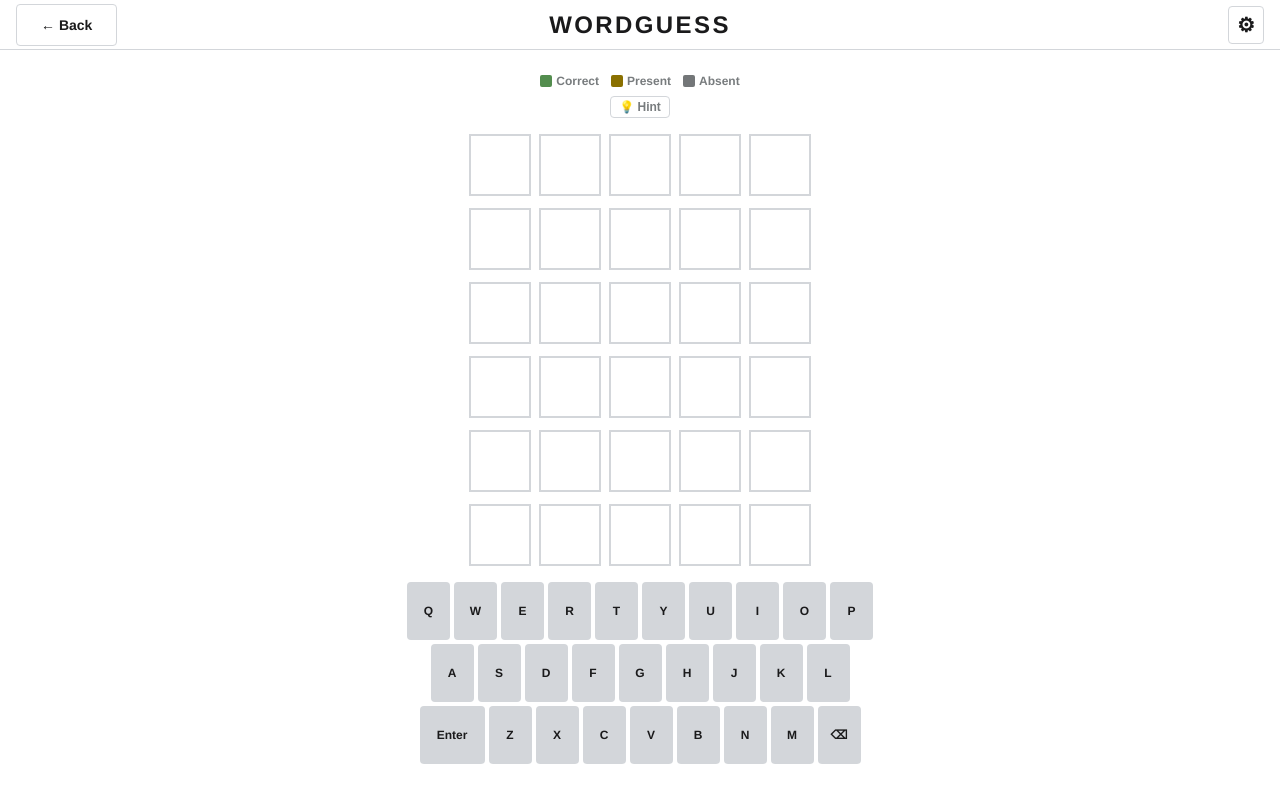
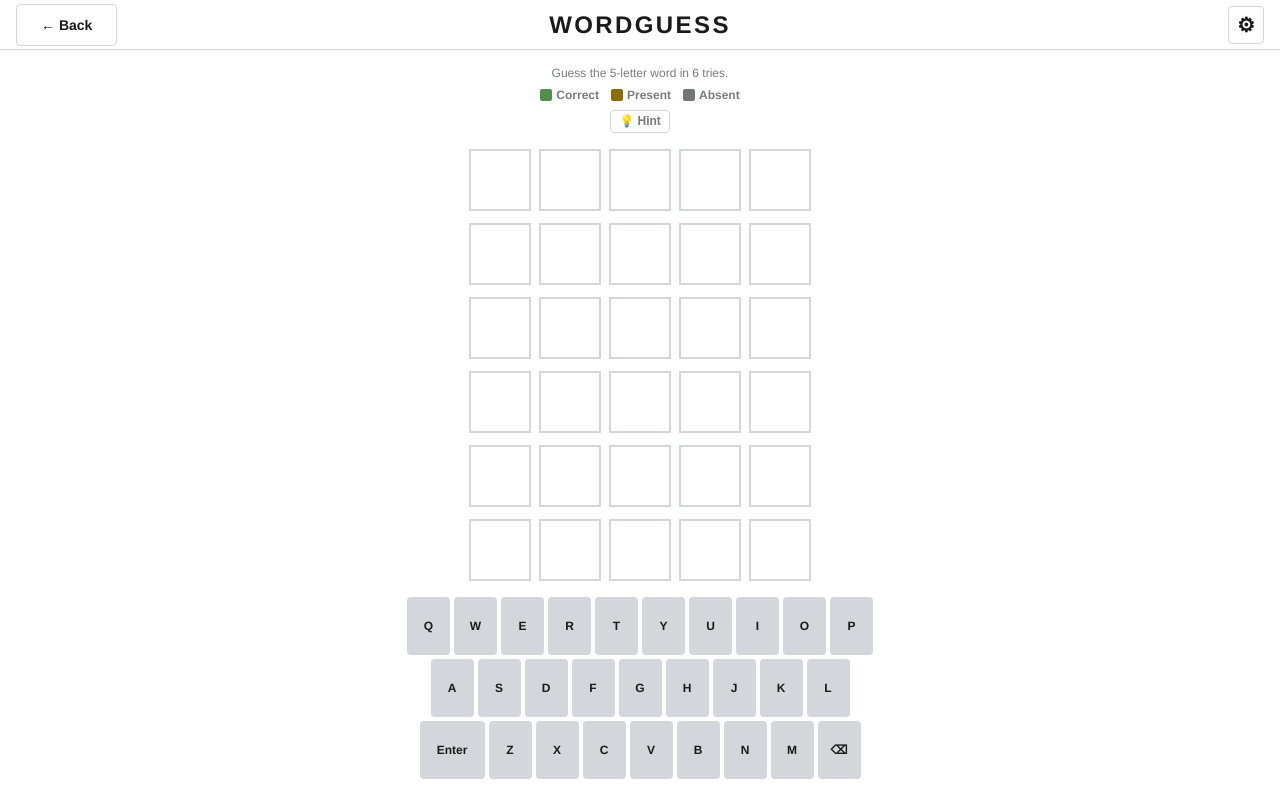
Before and after one commit to nyeinchan-lwin/wordguess, a plain HTML site: page index.html in a window 1280 px wide. Both pictures are taken after a click on the button "Random". Drawn offline with Linux system fonts and the light colour scheme.

Commit message:
fix: add node_modules to gitignore, show how-to-play rules in game screen
- Add node_modules/ and test-results/ to .gitignore
- Add game rule text above colour legend in game screen
- Hide rule and legend on short screens to save space

```diff
--- a/index.html
+++ b/index.html
@@ -45,6 +45,7 @@
     </header>
     <main class="game-main">
       <div class="game-toolbar">
+        <p class="game-rule">Guess the 5-letter word in 6 tries.</p>
         <div class="game-legend" aria-label="Colour legend" data-legend>
           <span class="legend-item"><span class="legend-swatch legend-swatch--correct" aria-hidden="true"></span> Correct</span>
           <span class="legend-item"><span class="legend-swatch legend-swatch--present" aria-hidden="true"></span> Present</span>
--- a/style.css
+++ b/style.css
@@ -254,6 +254,13 @@ body {
   align-items: center;
   gap: var(--space-2);
   flex-shrink: 0;
+}
+
+.game-rule {
+  margin: 0;
+  font-size: var(--font-size-xs);
+  color: var(--color-text-muted);
+  text-align: center;
 }
 
 .game-legend {
@@ -798,4 +805,5 @@ body {
   .tile      { width: 44px; height: 44px; font-size: var(--font-size-base); }
   .key       { height: 40px; font-size: 0.6rem; }
   .game-legend { display: none; }
+  .game-rule   { display: none; }
 }
```
Also changed, not shown: 1 other file.
